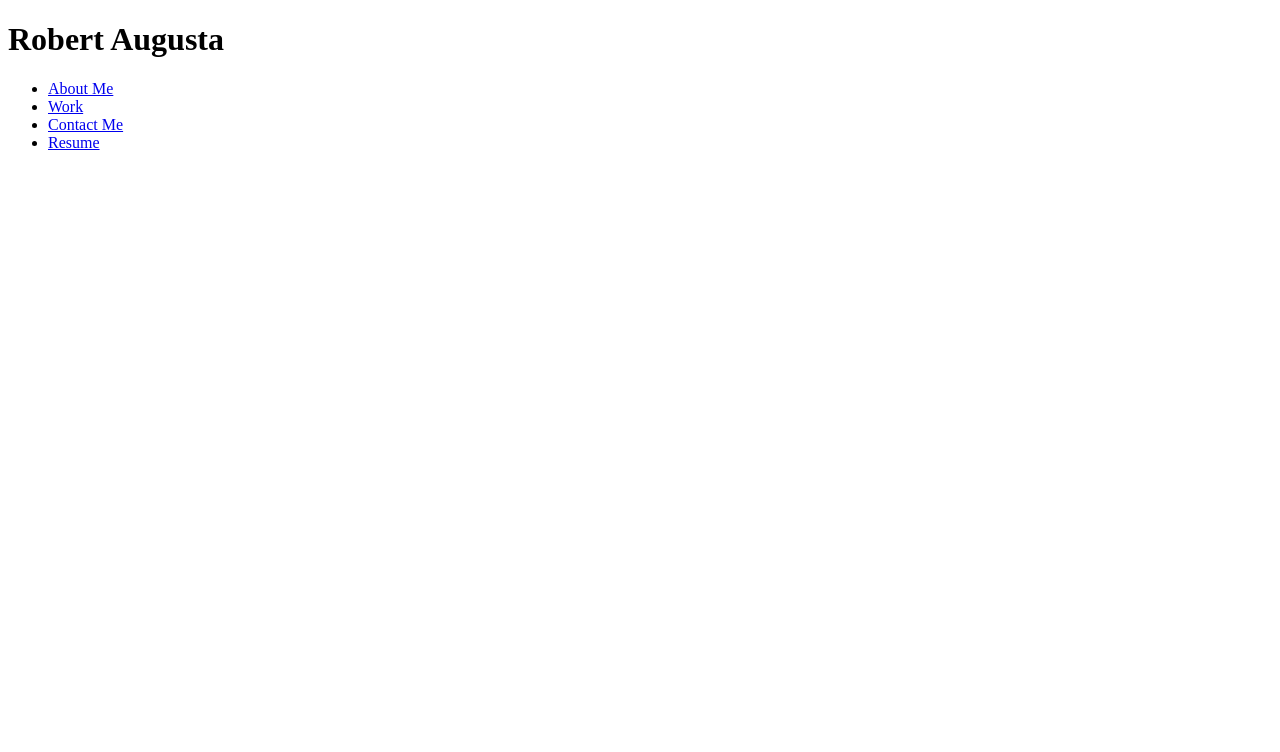
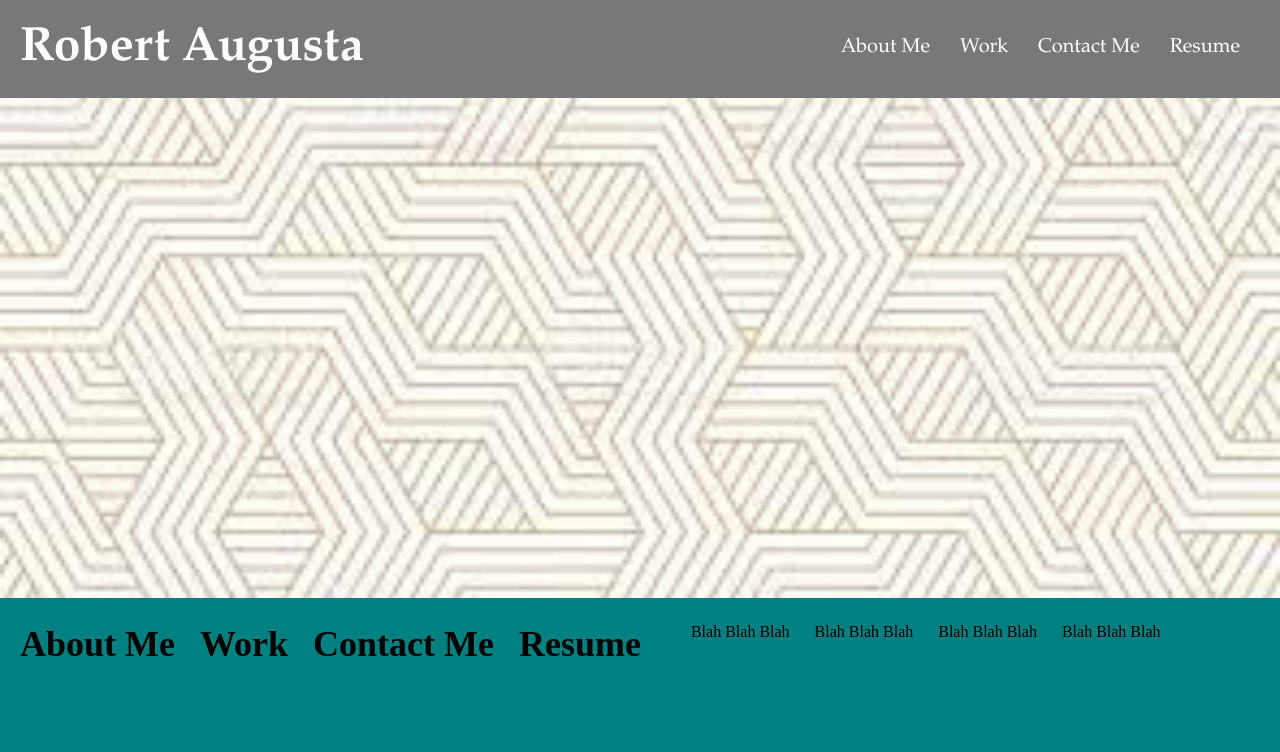
Before and after one commit to Offspringjunky90/BootcampHW-Week-of-September-18-2021, a plain HTML site: page index.html in a window 1280 px wide. Drawn offline with Linux system fonts and the light colour scheme.

Commit message:
Index and Styles and Images

```diff
--- a/index.html
+++ b/index.html
@@ -26,6 +26,42 @@
             </div>
         </div>
     <div class="backimage"></div>
+    <section>
+    <div class="content">
+        <h2 id="about-me" class="float-left">
+                About Me
+        </h2>
+             <p class="float-right">
+                Blah Blah Blah
+             </p>
+        <h3 id="work" class="float-left">
+            Work
+        </h3>
+             <p class="float-right">
+                Blah Blah Blah
+             </p>
+        <h4 id="contact-me" class="float-left">
+            Contact Me
+        </h4>
+            <p class="float-right">
+                Blah Blah Blah
+            </p>
+        <h5 id="resume" class="float-left">
+            Resume
+        </h5>
+            <p class="float-right">
+                Blah Blah Blah
+            </p>
+    </div>
+    </section>
+    <div class="footer">
+
+    </div>
+    </body>
+</html>
+
+
+
 
 
 
--- a/style.css
+++ b/style.css
@@ -0,0 +1,118 @@
+/* This is the border-box at the very top of the page */
+* {
+    box-sizing: border-box;
+    padding: 0;
+    margin: 0;
+  }
+
+  /* This is the website's body element. It has a background color that is a light green/blue */
+body {
+    background-color: teal;
+  }
+
+  /* This is the header of the html. The header has a padding and specified font families. The background color is dark gray and my name has white color  */
+  .header {
+    padding: 20px;
+    font-family: garamond, gil sans, cambria, constantia;
+    background-color: #787878;
+    color: #ffffff;
+  }
+  /* This is the website header's h1 element. It has a display of inline-block that allows the element to have a set width and height. H1 also hase a font size of 48 pixels. */
+.header h1 {
+    display: inline-block;
+    font-size: 48px;
+  }
+
+  /* This is also part of the header. This paticular div element is specifing where the text will go on the header, which font-family to use and font size. */
+  .header div {
+    padding-top: 15px;
+    margin-right: 20px;
+    float: right;
+    font-family: garamond, gil sans, cambria, constantia;
+    font-size: 20px;
+  }
+
+  /* This is the div elements unorganized list. There is no specified list style type. */
+  .header div ul {
+    list-style-type: none;
+  }
+
+  /* This is the header div list items. It has a display of inline-block and has a margin-left. */
+  .header div ul li {
+    display: inline-block;
+    margin-left: 25px;
+  }
+
+  /* This is the header's anchor element. It is specifying that it's text color is white and no text-decoration. */
+  a {
+    color: #ffffff;
+    text-decoration: none;
+  }
+
+  /* This is the body's paragraph element. It is specifying that is has a font size of 16px. */
+  p {
+    font-size: 16px;
+  }
+
+  /* This is the body's background image. It has a specified height/width, margins and is centered in the website. */
+  .backimage {
+    height: 500px;
+    width: 100%;
+    margin-bottom: 25px;
+    background-image: url("./Images/Background.jpg");
+    background-size: cover;
+    background-position: center;
+  }
+
+  .content {
+      display: inline-block;
+      margin-left: 20px;
+  }
+
+  /* This is the html's float-left class. This is telling the html to float the image left and add spacing right. */
+.float-left {
+    float: left;
+    margin-right: 25px;
+    text-align: center;
+  }
+
+  /* This is the html's float-right class. This is telling the html to float the image right and add spacing left. */
+.float-right {
+    float: right;
+    margin-left: 25px;
+    text-align: center;
+  }
+
+  /* This is the header inside the search engine optimization class. It has spacing on the bottom and a specified font size.  */
+h2 {
+    margin-bottom: 20px;
+    font-size: 36px;
+    display:inline-block;
+  }
+
+  /* This is the header inside the online reputation management class. It has spacing on the bottom and a specified font size. */
+h3 {
+    margin-bottom: 20px;
+    font-size: 36px;
+    display:inline-block;
+  }
+
+  /* This is the header inside the social media marketing class. It has spacing on the bottom and a specified font size. */
+h4 {
+    margin-bottom: 20px;
+    font-size: 36px;
+  }
+
+h5 {
+      margin-bottom: 20px;
+      font-size: 36px;
+  }
+
+  /* This is the footer class located on the very bottom of the website. It has a specified padding, font family and it's text is centered. */
+.footer {
+    padding: 30px;
+    clear: both;
+    font-family: "Trebuchet MS", "Lucida Sans Unicode", "Lucida Grande",
+      "Lucida Sans", Arial, sans-serif;
+    text-align: center;
+  }
```
Also changed, not shown: Images/Background.jpg (added).
